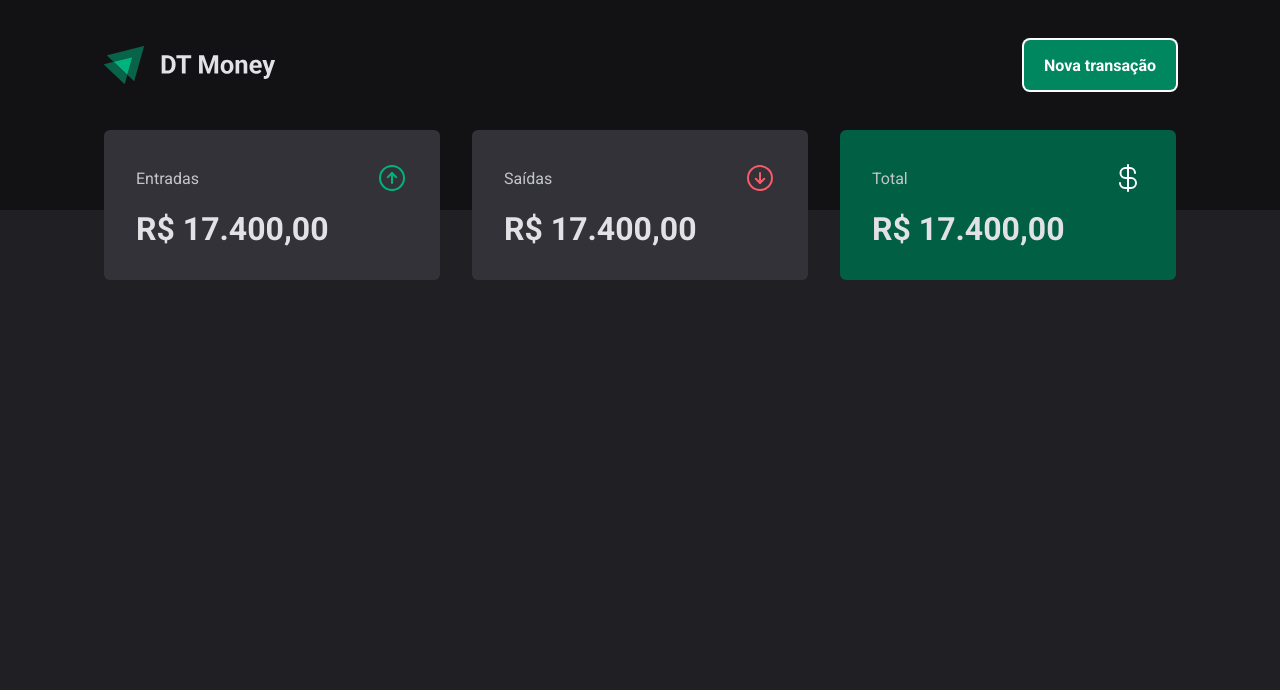
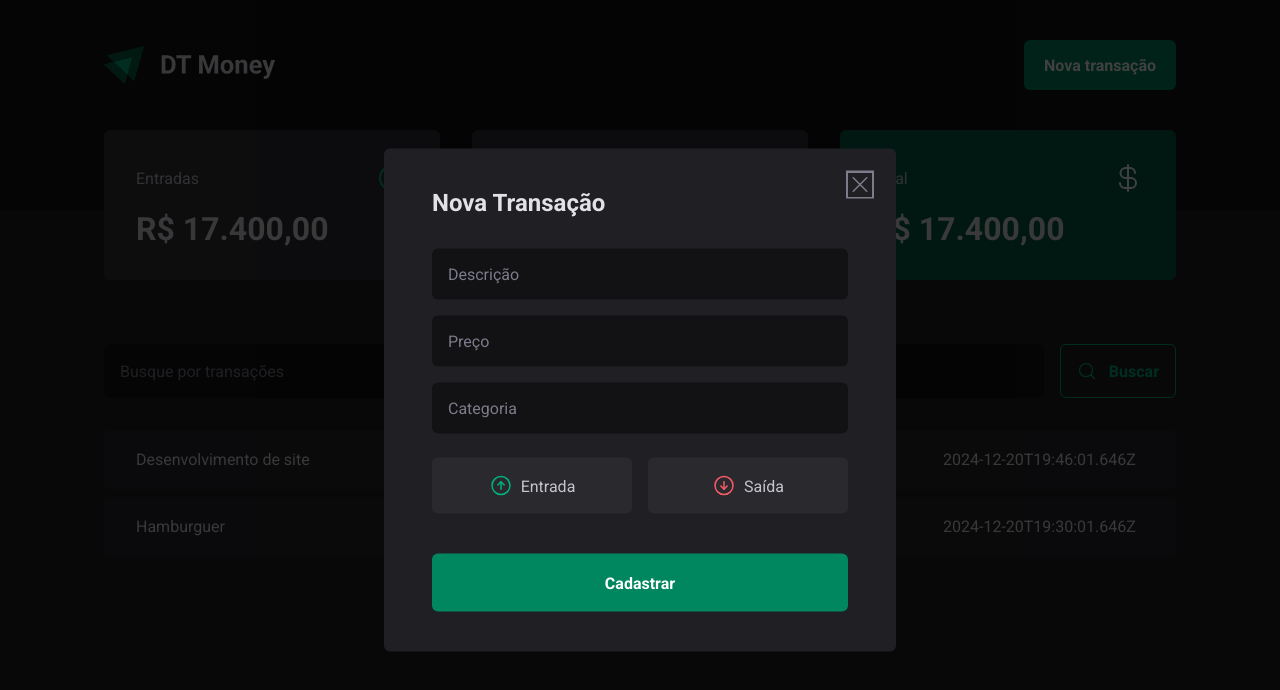
Before and after one commit to YuryChagas/dt-money-rocketseat, a React (Vite) app: page / in a window 1280 px wide. Both pictures are taken after a click on the button "Nova transação". Shown: the top 690 px of the page. Built offline with nearby package versions, Linux system fonts and the light colour scheme; data requests are answered from the project's data file.

Commit message:
conf api json-server

```diff
--- a/package.json
+++ b/package.json
@@ -7,9 +7,12 @@
     "dev": "vite",
     "build": "tsc -b && vite build",
     "lint": "eslint .",
-    "preview": "vite preview"
+    "preview": "vite preview",
+    "dev:server": "json-server server.json -w"
   },
   "dependencies": {
+    "@radix-ui/react-dialog": "^1.1.2",
+    "@radix-ui/react-radio-group": "^1.2.2",
     "phosphor-react": "^1.4.1",
     "react": "^18.3.1",
     "react-dom": "^18.3.1",
@@ -27,6 +30,7 @@
     "eslint-plugin-react-hooks": "^5.0.0",
     "eslint-plugin-react-refresh": "^0.4.14",
     "globals": "^15.12.0",
+    "json-server": "^1.0.0-beta.3",
     "typescript": "~5.6.2",
     "typescript-eslint": "^8.15.0",
     "vite": "^6.0.1"
--- /dev/null
+++ b/server.json
@@ -0,0 +1,20 @@
+{
+  "transactions": [
+    {
+      "id": 1,
+      "description": "Desenvolvimento de site",
+      "type": "income",
+      "category": "venda",
+      "price": 14000,
+      "createdAt": "2024-12-20T19:46:01.646Z"
+    },
+    {
+      "id": 2,
+      "description": "Hamburguer",
+      "type": "outcome",
+      "category": "Alimentação",
+      "price": 50,
+      "createdAt": "2024-12-20T19:30:01.646Z"
+    }
+  ]
+}
--- a/src/Components/Header/index.tsx
+++ b/src/Components/Header/index.tsx
@@ -1,5 +1,7 @@
 import { HeaderContainer, HeaderContent, NewTransactionButton } from "./styles";
+import * as Dialog from '@radix-ui/react-dialog';
 import logoImg from '../../assets/logo.svg'
+import { NewTransactionModal } from "../NewTransactionModal";
 
 export function Header (){
   return (
@@ -7,9 +9,13 @@
       <HeaderContent>
         <img src={logoImg} alt="" />
 
-        <NewTransactionButton>
-        Nova transação
-        </NewTransactionButton>
+        <Dialog.Root>
+          <Dialog.Trigger asChild>
+            <NewTransactionButton>Nova transação</NewTransactionButton>
+          </Dialog.Trigger>
+
+          <NewTransactionModal/>
+        </Dialog.Root>
       </HeaderContent>
     </HeaderContainer>
   )
--- /dev/null
+++ b/src/Components/NewTransactionModal/index.tsx
@@ -0,0 +1,40 @@
+import * as Dialog from '@radix-ui/react-dialog'
+import { CloseButton, Content, Overlay, TransactionType, TransactionTypeButton } from './styles'
+import { ArrowCircleDown, ArrowCircleUp, X } from 'phosphor-react'
+
+
+export function NewTransactionModal (){
+  return (
+    <Dialog.Portal>
+      <Overlay/>
+
+      <Content>
+        <Dialog.Title>Nova Transação</Dialog.Title>
+
+        <CloseButton>
+          <X size={24}/>
+        </CloseButton>
+
+        <form action="">
+          <input type="text" placeholder='Descrição' required />
+          <input type="number" placeholder='Preço' required />
+          <input type="text" placeholder='Categoria' required />
+
+          <TransactionType>
+            <TransactionTypeButton variant='income' value='income'>
+              <ArrowCircleUp size={24}/>
+              Entrada
+            </TransactionTypeButton>
+            <TransactionTypeButton variant='outcome' value='outcome'>
+              <ArrowCircleDown size={24}/>
+              Saída
+            </TransactionTypeButton>
+          </TransactionType>
+
+          <button type='submit'>Cadastrar</button>
+        </form>
+
+      </Content>
+    </Dialog.Portal>
+  )
+}
--- /dev/null
+++ b/src/Components/NewTransactionModal/styles.ts
@@ -0,0 +1,111 @@
+import * as Dialog from '@radix-ui/react-dialog';
+import styled from 'styled-components';
+import * as RadioGroup from '@radix-ui/react-radio-group'
+
+export const Overlay = styled(Dialog.Overlay)`
+  position: fixed;
+  width: 100vw;
+  height: 100vh;
+  inset: 0;
+  background: rgba(0,0,0,0.75);
+`
+
+export const Content = styled(Dialog.Content)`
+  min-width: 32rem;
+  border-radius: 6px;
+  padding: 2.5rem 3rem;
+  background: ${props => props.theme['gray-800']};
+
+  position: fixed;
+  top: 50%;
+  left: 50%;
+  transform: translate(-50%, -50%);
+
+  form {
+    margin-top: 2rem;
+    display: flex;
+    flex-direction: column;
+    gap: 1rem;
+
+    input {
+      border-radius: 6px;
+      border: 0;
+      background: ${props => props.theme['gray-900']};
+      color: ${props => props.theme['gray-300']};
+      padding: 1rem;
+
+      &::placeholder {
+        color: ${props => props.theme['gray-500']};
+      }
+    }
+  }
+
+  button[type="submit"] {
+    height: 58px;
+    border: 0;
+    background: ${props => props.theme['green-500']};
+    color: ${props => props.theme['white']};
+    font-weight: bold;
+    padding: 0 1.5rem;
+    border-radius: 6px;
+    margin-top: 1.5rem;
+    cursor: pointer;
+
+    &:hover {
+      background: ${props => props.theme['green-700']};
+      transition: background-color 0.2s;
+    }
+  }
+`
+
+export const CloseButton = styled(Dialog.Close)`
+  position: absolute;
+  background: transparent;
+  border: 0;
+  top: 1.5rem;
+  right: 1.5rem;
+  line-height: 0;
+  cursor: pointer;
+  color: ${props => props.theme['gray-500']};
+`
+
+export const TransactionType = styled(RadioGroup.Root)`
+  display: grid;
+  grid-template-columns: repeat(2, 1fr);
+  gap: 1rem;
+  margin-top: 0.5rem;
+`
+interface TransactionTypeButtonProps {
+  variant: "income" | "outcome"
+}
+
+export const TransactionTypeButton = styled(RadioGroup.Item)<TransactionTypeButtonProps>`
+  background: ${props => props.theme['gray-700']};
+  padding: 1rem;
+  display: flex;
+  align-items: center;
+  justify-content: center;
+  gap: 0.5rem;
+  border-radius: 6px;
+  cursor: pointer;
+  border: 0;
+  color: ${props => props.theme['gray-300']};
+
+  svg {
+    color: ${props => props.variant === 'income' ? props.theme['green-300'] : props.theme["red-300"]};
+  }
+
+  &[data-state='unchecked']:hover {
+    transition: background-color 0.2s;
+    background: ${props => props.theme['gray-600']};
+  }
+
+  &[data-state='checked'] {
+    color: ${props => props.theme['white']};
+    background: ${props => props.variant ==='income' ? props.theme['green-500'] : props.theme['red-500']};
+
+    svg {
+      color: ${props => props.theme['white']};
+    }
+  }
+  `
--- /dev/null
+++ b/src/pages/Transactions/Components/SearchForm/index.tsx
@@ -0,0 +1,15 @@
+import { MagnifyingGlass } from "phosphor-react";
+import { SearchFormContainer } from "./style";
+
+export function SearchForm (){
+  return (
+      <SearchFormContainer>
+        <input type="text" placeholder="Busque por transações"/>
+
+        <button type="submit">
+          <MagnifyingGlass size={20}/>
+          Buscar
+        </button>
+      </SearchFormContainer>
+  )
+}
--- /dev/null
+++ b/src/pages/Transactions/Components/SearchForm/style.ts
@@ -0,0 +1,41 @@
+import styled from "styled-components";
+
+export const SearchFormContainer = styled.form`
+  display: flex;
+  gap: 1rem;
+
+  input {
+    flex: 1;
+    border-radius: 6px;
+    border: 0;
+    background: ${props => props.theme['gray-900']};
+    color: ${props => props.theme['gray-300']};
+    padding: 1rem;
+
+    &::placeholder {
+      color: ${props => props.theme['gray-500']};
+    }
+  }
+  button {
+    display: flex;
+    align-items: center;
+    gap: 0.75rem;
+
+    border: 0;
+    padding: 1rem;
+    background: transparent;
+    border: 1px solid ${props => props.theme['green-300']};
+    color: ${props => props.theme['green-300']};
+    font-weight: bold;
+    border-radius: 6px;
+    cursor: pointer;
+
+      &:hover {
+        background: ${props => props.theme['green-500']};;
+        border: 1px solid ${props => props.theme['green-500']};
+        color: ${props => props.theme['white']};
+        transition: background-color 0.2s, color 0.2s;
+      }
+  }
+
+`
--- a/src/pages/Transactions/index.tsx
+++ b/src/pages/Transactions/index.tsx
@@ -1,11 +1,58 @@
+import { useEffect, useState } from "react";
 import { Header } from "../../Components/Header";
 import { Summary } from "../../Components/Summary";
+import { SearchForm } from "./Components/SearchForm";
+import { PriceHighLight, TransactionsContainer, TransactiosTable } from "./styles";
+
+interface Transaction {
+  id: number;
+  description: string;
+  type: 'income' | 'outcome';
+  price: number;
+  category: string;
+  createdAt: string;
+}
 
 export function Transactions (){
+  const [Transactions, setTransactions] = useState<Transaction[]>([])
+
+  async function loadTransactions (){
+    const response = await fetch('http://localhost:3000/transactions')
+    const data = await response.json();
+
+    setTransactions(data)
+  }
+
+    useEffect(() => {
+      loadTransactions();
+    }, [])
+
   return (
     <div>
       <Header/>
       <Summary/>
+
+      <TransactionsContainer>
+        <SearchForm/>
+        <TransactiosTable>
+          <tbody>
+            {Transactions.map( transaction => {
+              return (
+                <tr key={transaction.id}>
+              <td width='50%'>{transaction.description}</td>
+              <td>
+              <PriceHighLight variant={transaction.type}>
+                  {transaction.price}
+                </PriceHighLight>
+              </td>
+              <td>{transaction.category}</td>
+              <td>{transaction.createdAt}</td>
+            </tr>
+              )
+            })}
+          </tbody>
+        </TransactiosTable>
+      </TransactionsContainer>
     </div>
   )
 }
--- a/src/pages/Transactions/styles.ts
+++ b/src/pages/Transactions/styles.ts
@@ -0,0 +1,37 @@
+import styled from "styled-components";
+
+export const TransactionsContainer = styled.main`
+  width: 100%;
+  max-width: 1120px;
+  margin: 4rem auto 0;
+  padding: 0 1.5rem;
+`
+
+export const TransactiosTable = styled.table`
+  width: 100%;
+  border-collapse: separate;
+  border-spacing: 0 0.5rem;
+  margin-top: 1.5rem;
+
+  td {
+    padding: 1.25rem 2rem;
+    background: ${props => props.theme['gray-700']};
+
+    &:first-child {
+      border-top-left-radius: 6px;
+      border-bottom-left-radius: 6px;
+    }
+
+    &:last-child {
+      border-top-right-radius: 6px;
+      border-bottom-right-radius: 6px;
+    }
+  }
+`
+interface PriceHighLightProps {
+  variant: 'income' | 'outcome'
+}
+
+export const PriceHighLight = styled.span<PriceHighLightProps>`
+  color: ${props => props.variant === 'income' ? props.theme['green-300'] : props.theme['red-300']}
+`
--- a/tsconfig.json
+++ b/tsconfig.json
@@ -4,5 +4,4 @@
     { "path": "./tsconfig.app.json" },
     { "path": "./tsconfig.node.json" }
   ],
-
 }
```
Also changed, not shown: 1 other file (tests, documents, lock files or other folders).
